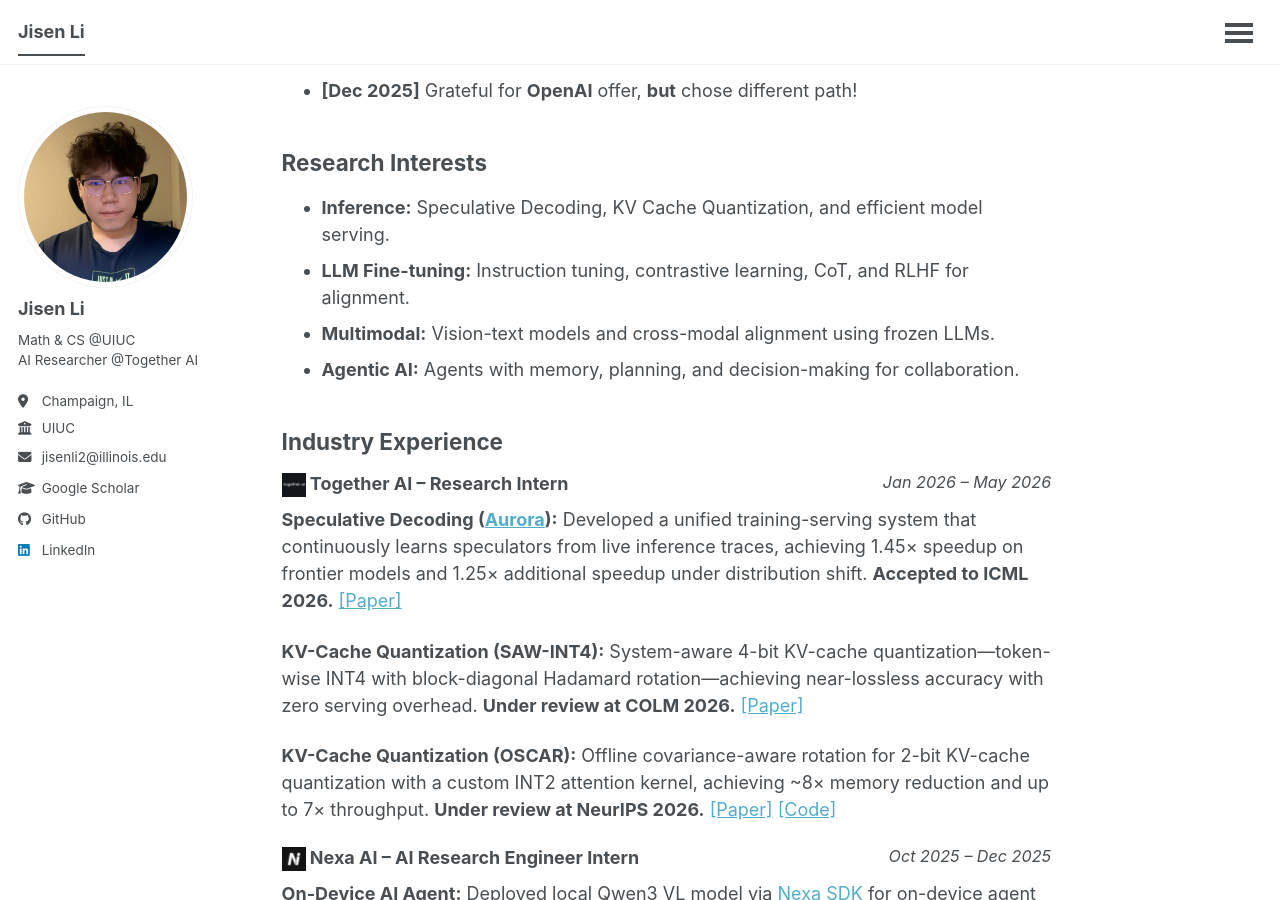
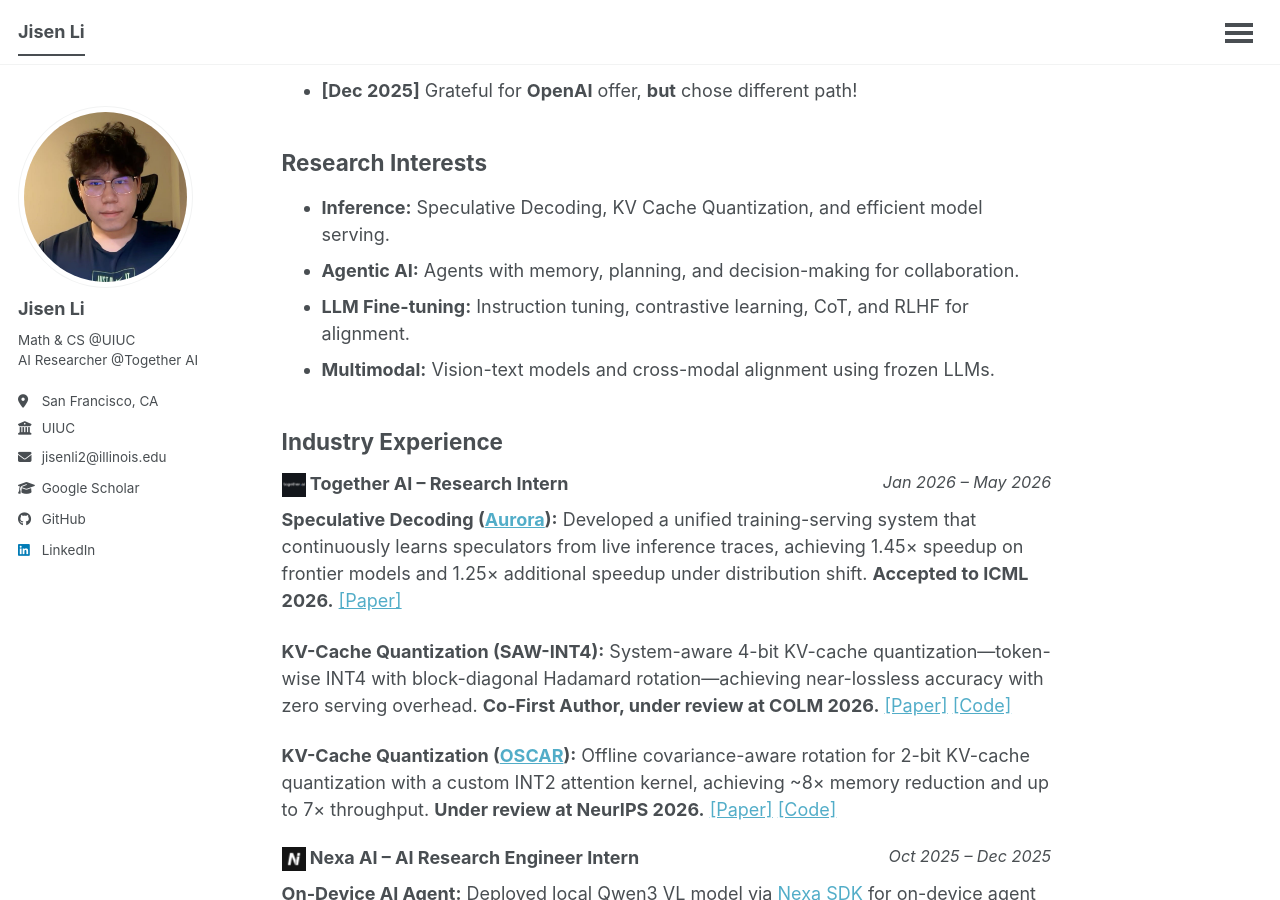
Before and after one commit to mtilyxuegao/mtilyxuegao.github.io, a Jekyll site: the page built from _pages/about.md, in a window 1280 px wide and 900 px high, scrolled down 815 px. Built offline with Jekyll 4.4.1, drawn with Linux system fonts in a browser that asks for light colours; a script that is not in the unit is left out; some of the changed text lies outside the part shown.

Commit message:
Update location, research interest order, and paper links
- Location: Champaign, IL -> San Francisco, CA
- Research Interests & intro: move agents to second
- SAW-INT4: add Code link and Co-First Author note
- OSCAR: link name to project site

Co-Authored-By: Claude Opus 4.8 (1M context) <noreply@anthropic.com>

```diff
--- a/_config.yml
+++ b/_config.yml
@@ -26,7 +26,7 @@ author:
   name             : "Jisen Li"
   pronouns         : # example: "she/her"
   bio              : "Math & CS @UIUC<br>AI Researcher @Together AI"
-  location         : "Champaign, IL"
+  location         : "San Francisco, CA"
   employer         : "UIUC"
   uri              : # URL
   email            : "jisenli2@illinois.edu"
--- a/_pages/about.md
+++ b/_pages/about.md
@@ -8,7 +8,7 @@ redirect_from:
   - /about.html
 ---
 
-Hello! I am **Jisen Li**, an **Incoming AI Researcher at [Together AI](https://www.together.ai/)**. I recently graduated with a B.S. in Mathematics and Computer Science from the **University of Illinois Urbana-Champaign (UIUC)**. My research interests focus on **inference, retrieval and ranking, and AI agents**. At **Together AI**, I work on speculative decoding, quantization and agents in collaboration with **[Dr. Shirley Wu](https://xwushirley.github.io/)** and **[Dr. Ben Athiwaratkun](https://benathi.github.io/)**.
+Hello! I am **Jisen Li**, an **Incoming AI Researcher at [Together AI](https://www.together.ai/)**. I recently graduated with a B.S. in Mathematics and Computer Science from the **University of Illinois Urbana-Champaign (UIUC)**. My research interests focus on **inference, AI agents, and retrieval and ranking**. At **Together AI**, I work on speculative decoding, quantization and agents in collaboration with **[Dr. Shirley Wu](https://xwushirley.github.io/)** and **[Dr. Ben Athiwaratkun](https://benathi.github.io/)**.
 
 In industry experience, I have interned at **Nexa AI**, where I worked on on-device models and AI agents; at **Snowflake**, focusing on embedded search models and hybrid retrieval systems; and at **TikTok**, where I developed multimodal recommendation models.
 
@@ -28,9 +28,9 @@ Outside of research, I enjoy fitness and strategy games such as Go. Please feel
 ## Research Interests
 
 - **Inference:** Speculative Decoding, KV Cache Quantization, and efficient model serving.
+- **Agentic AI:** Agents with memory, planning, and decision-making for collaboration.
 - **LLM Fine-tuning:** Instruction tuning, contrastive learning, CoT, and RLHF for alignment.
 - **Multimodal:** Vision-text models and cross-modal alignment using frozen LLMs.
-- **Agentic AI:** Agents with memory, planning, and decision-making for collaboration.
 
 ## Industry Experience
 
@@ -38,9 +38,9 @@ Outside of research, I enjoy fitness and strategy games such as Go. Please feel
 
 **Speculative Decoding ([Aurora](https://aurora-spec-ai.github.io/)):** Developed a unified training-serving system that continuously learns speculators from live inference traces, achieving 1.45× speedup on frontier models and 1.25× additional speedup under distribution shift. **Accepted to ICML 2026.** [[Paper]](https://arxiv.org/abs/2602.06932)
 
-**KV-Cache Quantization (SAW-INT4):** System-aware 4-bit KV-cache quantization—token-wise INT4 with block-diagonal Hadamard rotation—achieving near-lossless accuracy with zero serving overhead. **Under review at COLM 2026.** [[Paper]](https://arxiv.org/pdf/2604.19157)
+**KV-Cache Quantization (SAW-INT4):** System-aware 4-bit KV-cache quantization—token-wise INT4 with block-diagonal Hadamard rotation—achieving near-lossless accuracy with zero serving overhead. **Co-First Author, under review at COLM 2026.** [[Paper]](https://arxiv.org/pdf/2604.19157) [[Code]](https://github.com/togethercomputer/saw-int4)
 
-**KV-Cache Quantization (OSCAR):** Offline covariance-aware rotation for 2-bit KV-cache quantization with a custom INT2 attention kernel, achieving ~8× memory reduction and up to 7× throughput. **Under review at NeurIPS 2026.** [[Paper]](https://arxiv.org/pdf/2605.17757) [[Code]](https://github.com/FutureMLS-Lab/OSCAR)
+**KV-Cache Quantization ([OSCAR](https://oscar-quantize.github.io/)):** Offline covariance-aware rotation for 2-bit KV-cache quantization with a custom INT2 attention kernel, achieving ~8× memory reduction and up to 7× throughput. **Under review at NeurIPS 2026.** [[Paper]](https://arxiv.org/pdf/2605.17757) [[Code]](https://github.com/FutureMLS-Lab/OSCAR)
 
 ### ![Nexa AI](../images/Nexa.png){: width="24px"} Nexa AI – AI Research Engineer Intern <span style="float: right; font-size: 0.9em; font-weight: normal;">*Oct 2025 – Dec 2025*</span>
 
```
